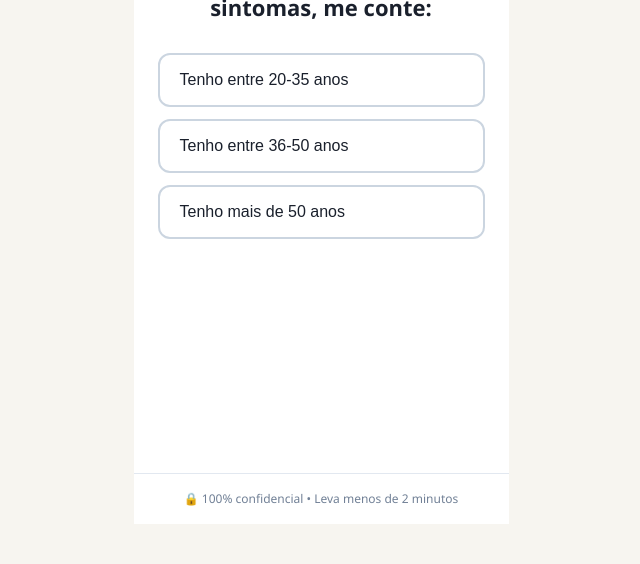
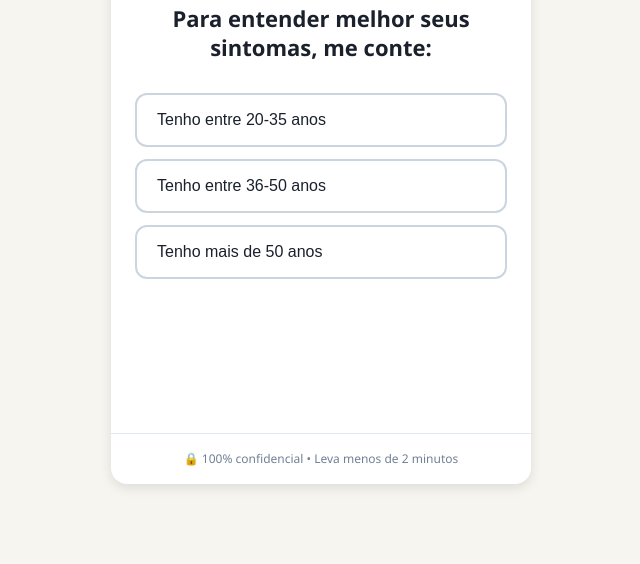
Before and after one commit to allysonluiz18-creator/protocolo-intestino-livre, a plain HTML site: page index.html in a window 1280 px wide. Shown: the part 276-840 px from the top of the page, without its empty margins (319-959 px from the left). Before the commit the page ends 800 px from the top, so only its background shows below. Drawn offline with Linux system fonts and the light colour scheme.

Commit message:
feat: add responsive breakpoints for tablet and desktop

```diff
--- a/css/styles.css
+++ b/css/styles.css
@@ -125,3 +125,21 @@ body {
 .result-text { font-size: 16px; color: var(--color-text-secondary); line-height: 1.6; margin-bottom: 24px; }
 .cta-btn { width: 100%; padding: 16px 24px; background: var(--color-primary); color: white; border: none; border-radius: var(--radius-md); font-size: 16px; font-weight: 600; cursor: pointer; transition: background 0.2s ease; }
 .cta-btn:hover { background: var(--color-primary-light); }
+
+/* Tablet */
+@media (min-width: 768px) {
+    .quiz-container {
+        max-width: 480px;
+        box-shadow: var(--shadow-md);
+    }
+}
+
+/* Desktop */
+@media (min-width: 1024px) {
+    .quiz-container {
+        max-width: 420px;
+        margin-top: 40px;
+        border-radius: var(--radius-lg);
+        min-height: calc(100vh - 80px);
+    }
+}
```
Also changed, not shown: css/offer.css (+18 -0 lines).
